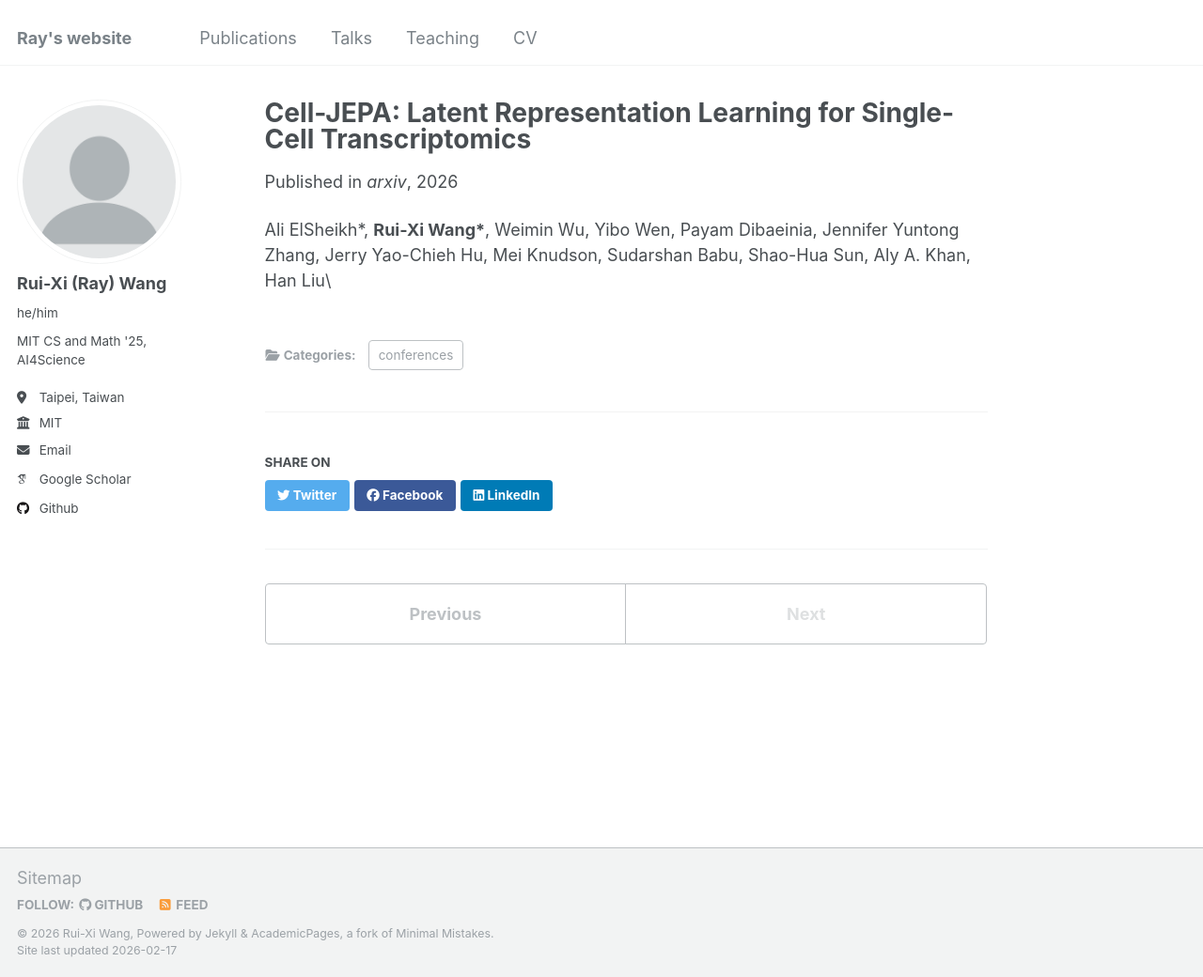
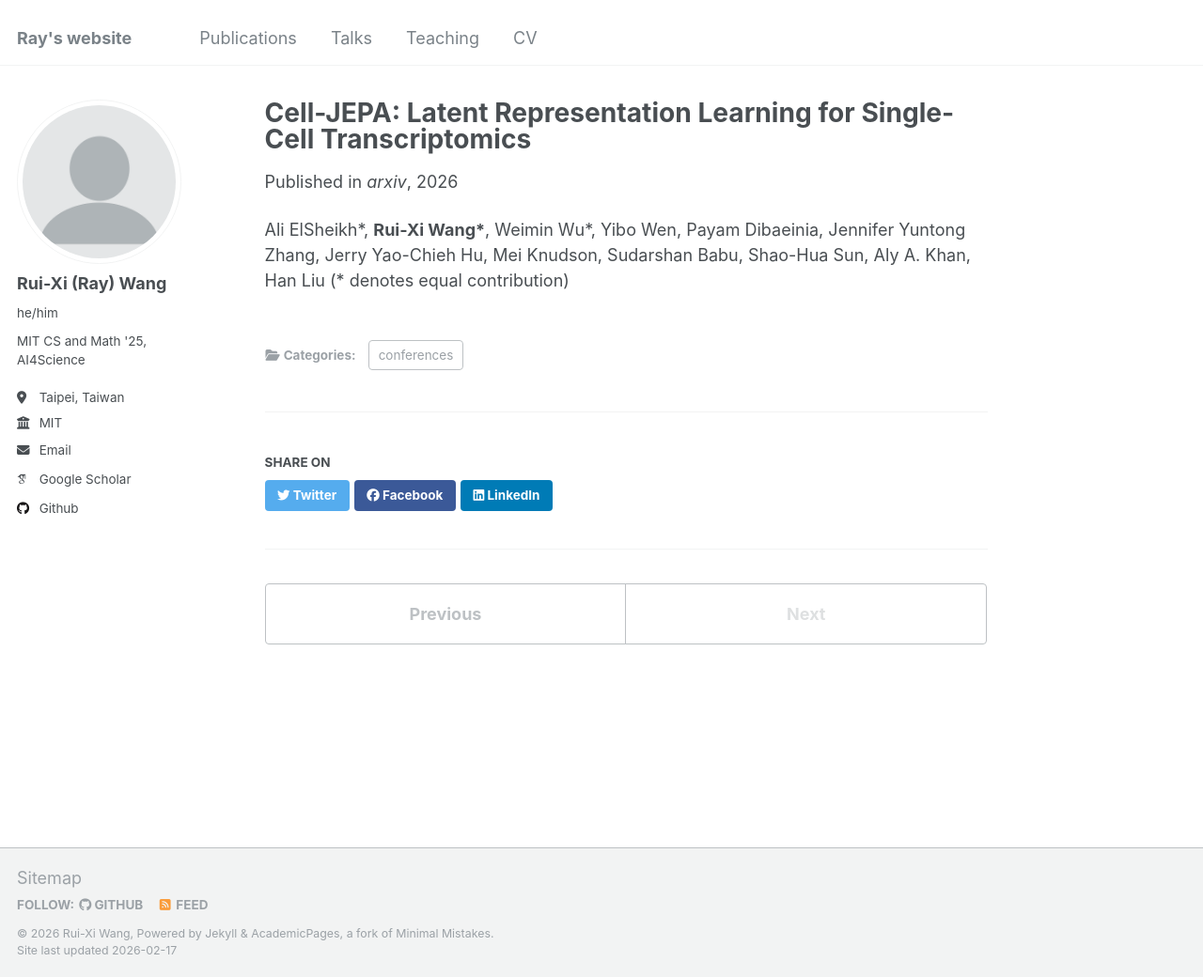
Before and after one commit to RuiXiWangTW/RuiXiWangTW.github.io, a Jekyll site: the page built from _publications/2026-02-06-cell-jepa.md, in a window 1280 px wide and 1040 px high. Shown: the whole window at 94% size. Built offline with Jekyll 4.4.1, drawn with Linux system fonts in a browser that asks for light colours; some web fonts are replaced.

Commit message:
fix formatting

```diff
--- a/_publications/2026-02-06-cell-jepa.md
+++ b/_publications/2026-02-06-cell-jepa.md
@@ -6,4 +6,5 @@ date: 2026-02-06
 venue: arxiv
 paperurl: 'https://arxiv.org/abs/2602.02093'
 ---
-Ali ElSheikh\*, **Rui-Xi Wang\***, Weimin Wu, Yibo Wen, Payam Dibaeinia, Jennifer Yuntong Zhang, Jerry Yao-Chieh Hu, Mei Knudson, Sudarshan Babu, Shao-Hua Sun, Aly A. Khan, Han Liu\\
+Ali ElSheikh\*, **Rui-Xi Wang\***, Weimin Wu\*, Yibo Wen, Payam Dibaeinia, Jennifer Yuntong Zhang, Jerry Yao-Chieh Hu, Mei Knudson, Sudarshan Babu, Shao-Hua Sun, Aly A. Khan, Han Liu
+(\* denotes equal contribution)
```
Also changed, not shown: _publications/2025-05-01-graph-matching.md (+1 -1 lines).
